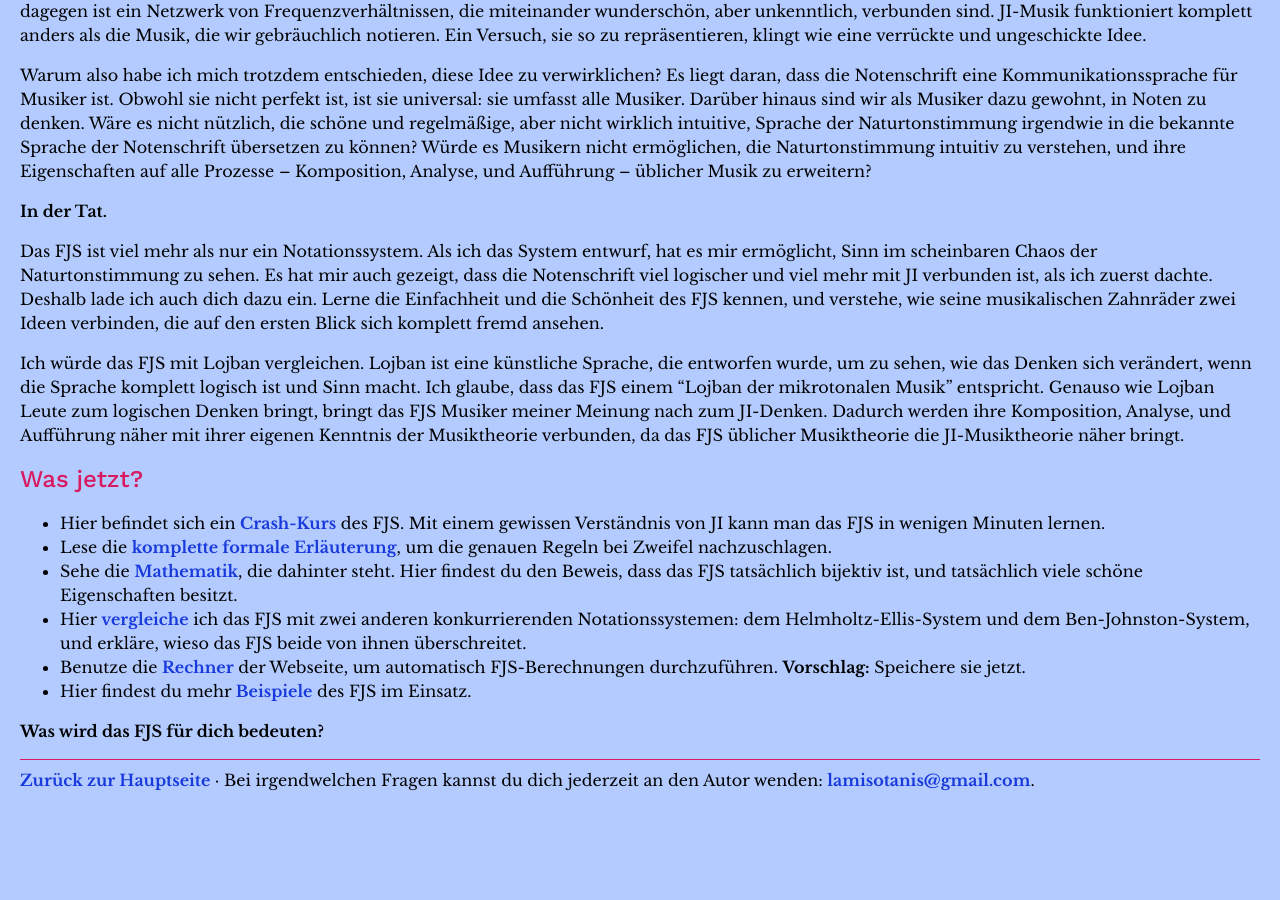
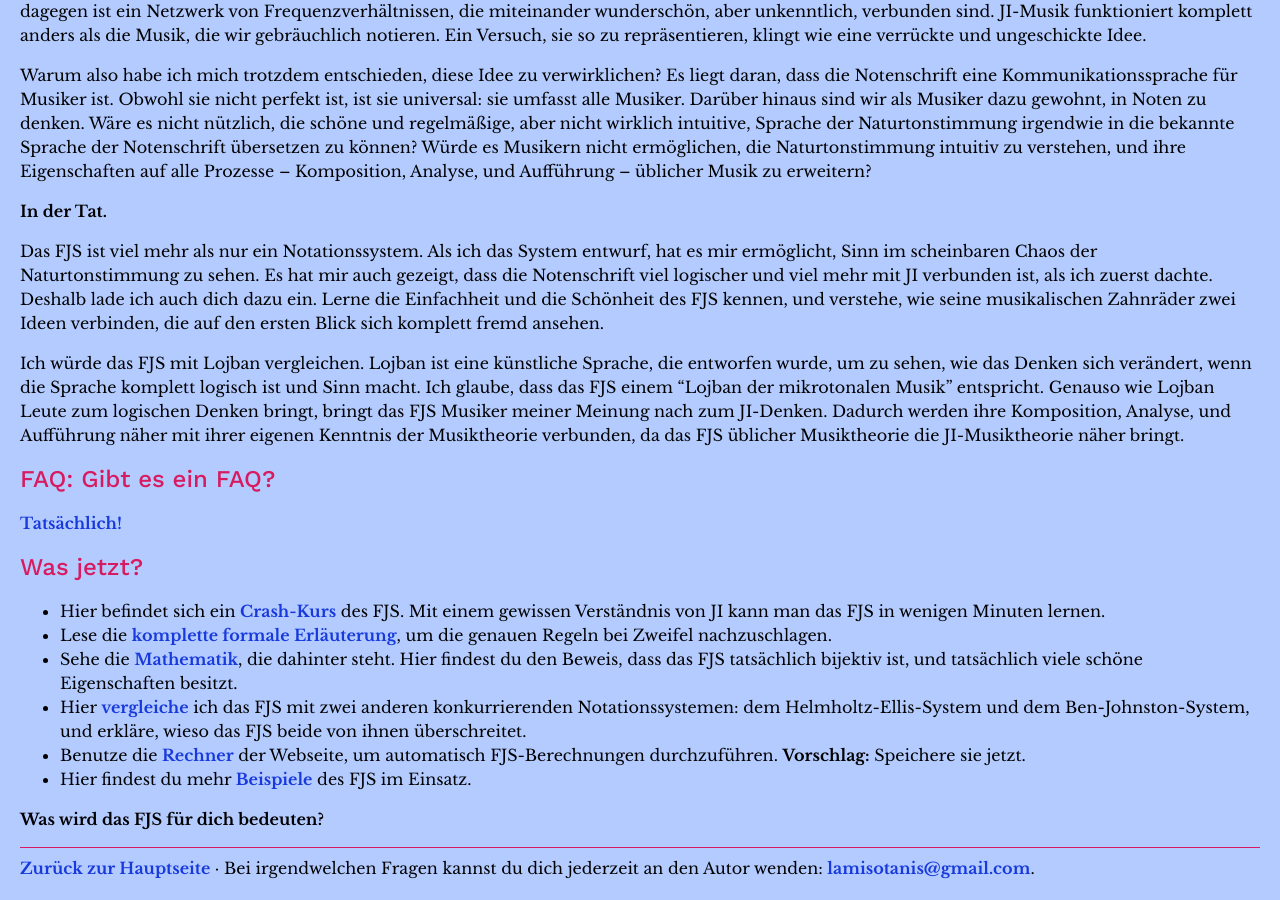
Before and after one commit to misotanni/misotanni.github.io, a Jekyll site: the page built from fjs/de/index.md, in a window 1280 px wide and 900 px high, scrolled down 1916 px. Built offline with Jekyll 4.4.1, drawn with Linux system fonts in a browser that asks for light colours; our own code applies the rules of GitHub Pages for plain Markdown files; before the commit the page ends 2728 px from its top, so only the background shows below that.

Commit message:
updated german index to include faq

```diff
--- a/fjs/de/index.md
+++ b/fjs/de/index.md
@@ -67,6 +67,10 @@ Das FJS ist viel mehr als nur ein Notationssystem. Als ich das System entwurf, h
 
 Ich würde das FJS mit Lojban vergleichen. Lojban ist eine künstliche Sprache, die entworfen wurde, um zu sehen, wie das Denken sich verändert, wenn die Sprache komplett logisch ist und Sinn macht. Ich glaube, dass das FJS einem "Lojban der mikrotonalen Musik" entspricht. Genauso wie Lojban Leute zum logischen Denken bringt, bringt das FJS Musiker meiner Meinung nach zum JI-Denken. Dadurch werden ihre Komposition, Analyse, und Aufführung näher mit ihrer eigenen Kenntnis der Musiktheorie verbunden, da das FJS üblicher Musiktheorie die JI-Musiktheorie näher bringt.
 
+## FAQ: Gibt es ein FAQ?
+
+[Tatsächlich!](faq.html)
+
 ## Was jetzt?
 
 - Hier befindet sich ein [Crash-Kurs](crash.html) des FJS. Mit einem gewissen Verständnis von JI kann man das FJS in wenigen Minuten lernen.
```
